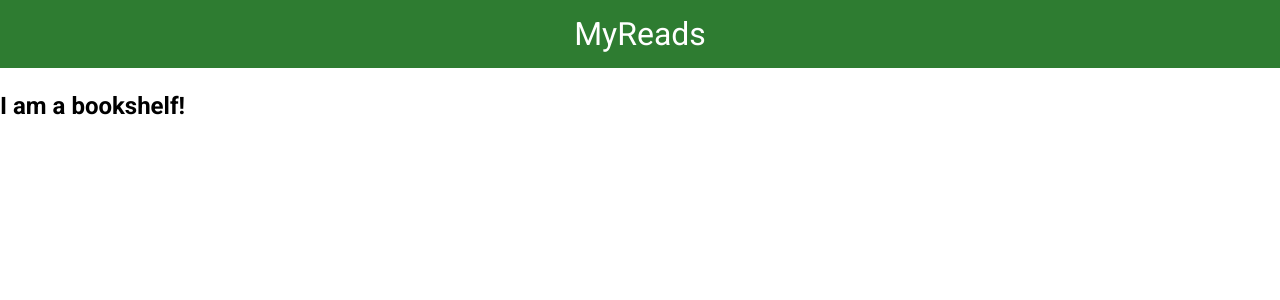
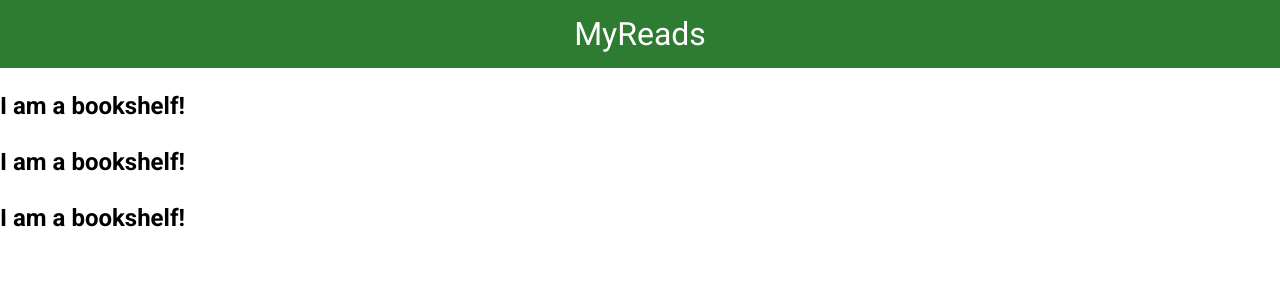
Before and after one commit to felgamedev/myreads-reactapp, a React (Create React App) app: page / in a window 1280 px wide. Shown: the top 300 px of the page. Built offline with nearby package versions, Linux system fonts and the light colour scheme; no server answers.

Commit message:
Add Bookshelves with correct books as props

```diff
--- a/src/App.js
+++ b/src/App.js
@@ -17,15 +17,20 @@ class BooksApp extends React.Component {
   }
 
   render() {
-
+    let { bookshelves, allBooks } = this.state
     return (
       <div className="app">
         <div className="list-books-title">
           <h1>MyReads</h1>
         </div>
-        <div className="list-books-content">
-          <Bookshelf />
-        </div>
+        {allBooks !== null && (
+          <div className="list-books-content">
+            {bookshelves.map(bshelf => (
+            <Bookshelf key={bshelf} books={allBooks.filter(book => book.shelf === bshelf)}/>
+          ))}
+          </div>
+        )}
+
       </div>
     )
   }
```
